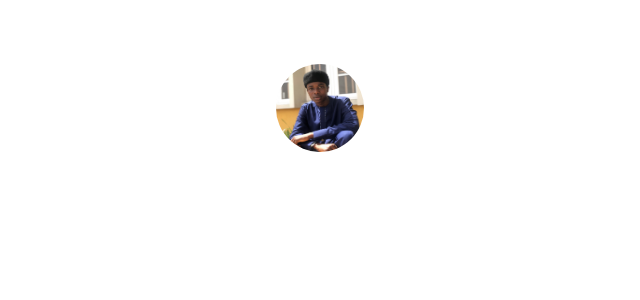
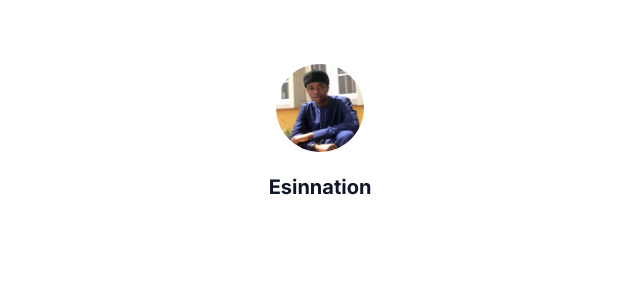
Before and after one commit to Esinnation/Zuri-Task-1, a React (Vite) app: page / in a window 1280 px wide. Shown: the top 300 px of the page, without its empty margins (320-960 px from the left). Built offline with nearby package versions, Linux system fonts and the light colour scheme.

Commit message:
feat: Complete Profile section

```diff
--- a/components/Profile/Profile.css
+++ b/components/Profile/Profile.css
@@ -1,5 +1,22 @@
+.Profile{
+    display: flex;
+    flex-direction: column;
+    align-items: center;
+    justify-content: center;
+}
+
 #profile__img{
     width: 88px;
     height: 88px;
-    border-radius: 50%;
+    border-radius: 275px;
 }
+#twitter{
+    font-weight: 700;
+    font-size: 20px;
+    line-height: 30px;
+    color: #101828
+}
+
+#slack{
+    display: none;
+}
--- a/components/Profile/Profile.jsx
+++ b/components/Profile/Profile.jsx
@@ -2,9 +2,10 @@ import React from "react";
 import "./Profile.css"
 function Profile(){
     return(
-        <div>
+        <div className="Profile">
             <img src="../public\Images\profile.jpg" alt="" id="profile__img"/>
-
+            <p id="twitter">Esinnation</p>
+            <p id="slack">Esinnation</p>
         </div>
     )
 }
```
